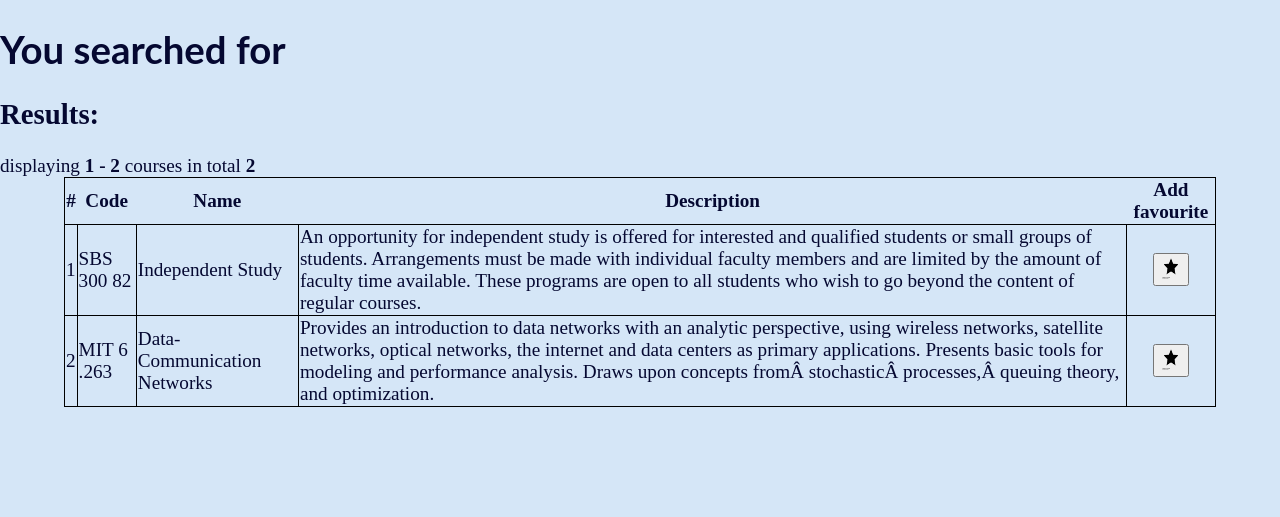
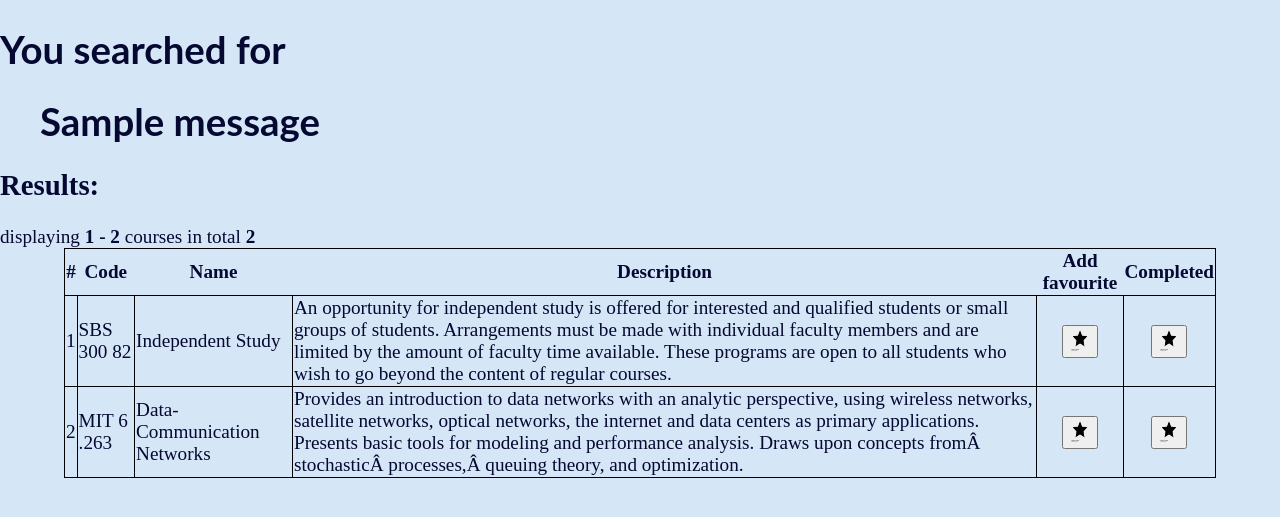
Before and after one commit to mturner6300/CS50FinalProject, a Flask app: page /favourite in a window 1280 px wide. Shown: the part 69-586 px from the top of the page. Run offline with Flask 2, Linux system fonts and the light colour scheme; a user stored in the database is signed in; data comes from the database, SQL or seed files in the repository; both versions use the stored data as it was after the commit; tables that the repository leaves empty hold one stand-in row (values such as "Sample post"); one stand-in notice (Sample message) is shown; some libraries are stand-ins or nearby versions.

Commit message:
Corrected redirection when adding favourites and created completed course button

```diff
--- a/app.py
+++ b/app.py
@@ -1,4 +1,4 @@
-from flask import Blueprint, Flask, flash, redirect, render_template, request, session
+from flask import Blueprint, Flask, flash, redirect, render_template, request, session, url_for
 from helpers import login_required, make_cursor
 from flask_session import Session
 from flask_paginate import Pagination, get_page_parameter
@@ -157,14 +157,12 @@ def searchresults():
     conn, db = make_cursor("coursedatabase.db")
     search = "currentpage"
     querystring = request.args.get("q")
-    page = request.args.get("page")
-    # if not page:
-    #     page = 1
+    page = request.args.get(get_page_parameter(), type=int, default=1)
+    session["page"] = page
+    offset = (page - 1) * perpage
 
     session["last_search"] = querystring
     if not querystring:
-        page = request.args.get(get_page_parameter(), type=int, default=1)
-        offset = (page - 1) * perpage
         db.execute("SELECT * FROM courses LIMIT ? OFFSET ?", (perpage, offset))
         results = db.fetchall()
         total = db.execute("SELECT * FROM courses").fetchall()
@@ -178,8 +176,6 @@ def searchresults():
         if not results:
             return render_template("search.html", querystring=querystring, search=search)
         else:
-            page = request.args.get(get_page_parameter(), type=int, default=1)
-            offset = (page - 1) * perpage
             db.execute("SELECT * FROM courses WHERE INSTR(LOWER(name),LOWER(?)) LIMIT ? OFFSET ?", (querystring, perpage, offset))
             results = db.fetchall()
             pagination = Pagination(page=page, total=len(total), search=False, record_name='courses', per_page=perpage, css_framework='bootstrap4')
@@ -200,6 +196,7 @@ def mycourses():
 @app.route("/favourite", methods=(["GET","POST"]))
 @login_required
 def favourite():
+    pagenum = session["page"]
     mycourses = "currentpage"
     if request.method == "GET":
         conn, db = make_cursor("coursedatabase.db")
@@ -219,18 +216,15 @@ def favourite():
         querystring = session["last_search"]
         db.execute("SELECT * FROM favourites WHERE user_id = ? AND course_id = ?", (user_id, course_id))
         rows = db.fetchall()
-        message = "Added to favourites!"
+        flash('Added to favourites!')
         if len(rows) == 0:
             db.execute("INSERT INTO favourites VALUES(?,?)", (user_id, course_id))
             conn.commit()
         else:
-            message = "Already in your favourites!"
+            session.pop('_flashes', None)
+            flash('Already in your favourites!')
 
-        db.execute("SELECT * FROM courses WHERE INSTR(LOWER(name),LOWER(?))", [querystring])
-        results = db.fetchall()
-        page = request.args.get(get_page_parameter(), type=int, default=1)
-        pagination = Pagination(page=page, total=len(results), search=False, record_name='courses', per_page=25)
-        return render_template("results.html", querystring=querystring, search=search, results=results, pagination=pagination, message=message)
+        return redirect(url_for("searchresults",q=querystring, page=pagenum))
 
 """ Remove Favourite"""
 @app.route("/removefavourite", methods=(["GET","POST"]))
@@ -242,11 +236,50 @@ def removefavourite():
     db.execute("SELECT * FROM favourites WHERE user_id = ? AND course_id = ?", (user_id, course_id))
     rows = db.fetchall()
     if len(rows) != 0:
-            db.execute("DELETE FROM favourites WHERE user_id = ? AND course_id = ?", (user_id, course_id))
+        coursecode =  db.execute("SELECT courses.code FROM courses JOIN favourites ON favourites.course_id = courses.id WHERE favourites.user_id = ? AND favourites.course_id = ?", (user_id, course_id)).fetchall()
+        db.execute("DELETE FROM favourites WHERE user_id = ? AND course_id = ?", (user_id, course_id))
+        conn.commit()
+        message = str(coursecode[0][0]) + " removed from favourites!"
+
+    db.execute("SELECT courses.id, courses.name, courses.description, courses.code FROM courses JOIN favourites ON favourites.course_id = courses.id WHERE favourites.user_id = ?", [user_id])
+    favourites = db.fetchall()
+    mycourses = "currentpage"
+    return render_template("mycourses.html",message=message, mycourses=mycourses, favourites=favourites)
+
+""" Completed Courses"""
+@app.route("/completed", methods=(["GET","POST"]))
+@login_required
+def completed():
+    pagenum = session["page"]
+    mycourses = "currentpage"
+    if request.method == "GET":
+        conn, db = make_cursor("coursedatabase.db")
+        user_id = session["user_id"]
+        #db.execute("SELECT courses.id, courses.name, courses.description, courses.code FROM courses JOIN favourites ON favourites.course_id = courses.id WHERE favourites.user_id = ?", [user_id])
+        #results = db.fetchall()
+        if not results:
+            return render_template("search.html", querystring="your favourites", search=search)
+        else:
+            page = request.args.get(get_page_parameter(), type=int, default=1)
+            pagination = Pagination(page=page, total=len(results), search=False, record_name='courses')
+            return render_template("results.html", mycourses=mycourses, results=results, pagination=pagination)
+    else:
+        conn, db = make_cursor("coursedatabase.db")
+        course_id = request.form.get("id")
+        user_id = session["user_id"]
+        querystring = session["last_search"]
+        #db.execute("SELECT * FROM favourites WHERE user_id = ? AND course_id = ?", (user_id, course_id))
+        #rows = db.fetchall()
+        flash('Added to completed courses!')
+        if len(rows) == 0:
+            #db.execute("INSERT INTO favourites VALUES(?,?)", (user_id, course_id))
             conn.commit()
-            message = "Removed from favourites!"
+        else:
+            session.pop('_flashes', None)
+            flash('Already in your completed courses!')
 
-    return render_template("mycourses.html",message=message)
+        return redirect(url_for("searchresults",q=querystring, page=pagenum))
+
 
 
 """ Schedule """
--- a/templates/results.html
+++ b/templates/results.html
@@ -5,9 +5,19 @@
 
 <h1>You searched for {{ querystring }} </h1>
 
-{% if message %}
+<!-- {% if message %}
 <h1> {{ message }} </h1>
-{% endif %}
+{% endif %} -->
+
+{% with messages = get_flashed_messages() %}
+  {% if messages %}
+    <ul class=flashes>
+    {% for message in messages %}
+      <h1>{{ message }}</h1>
+    {% endfor %}
+    </ul>
+  {% endif %}
+{% endwith %}
 
 <h2> Results: </h2>
 {{ pagination.info }}
@@ -20,6 +30,7 @@
       <th> Name </th>
       <th> Description </th>
       <th> Add favourite </th>
+      <th> Completed </th>
     </tr>
   </thead>
   <tbody>
@@ -30,7 +41,9 @@
         <td> {{ name }} </td>
         <td> {{ desc }} </td>
         <td> <form method="post" action=/favourite style="text-align: center;"> <button name="id" value="{{ i }}">
-        <img src="/static/noun_Star_750825.png" alt="Star by Zaff Studio from the Noun Project" style="width:20px;height:24px;">
+        <img src="/static/noun_Star_750825.png" alt="Star by Zaff Studio from the Noun Project" style="width:20px;height:24px;"></form>
+        <td> <form method="get" action=/completed style="text-align: center;"> <button name="check" value="{{ i }}">
+          <img src="/static/noun_Star_750825.png" alt="Star by Zaff Studio from the Noun Project" style="width:20px;height:24px;">
         </form> </button> </td>
       </tr>
     {% endfor %}
```
Also changed, not shown: populatedatabase.py (+7 -0 lines), coursedatabase.db.
